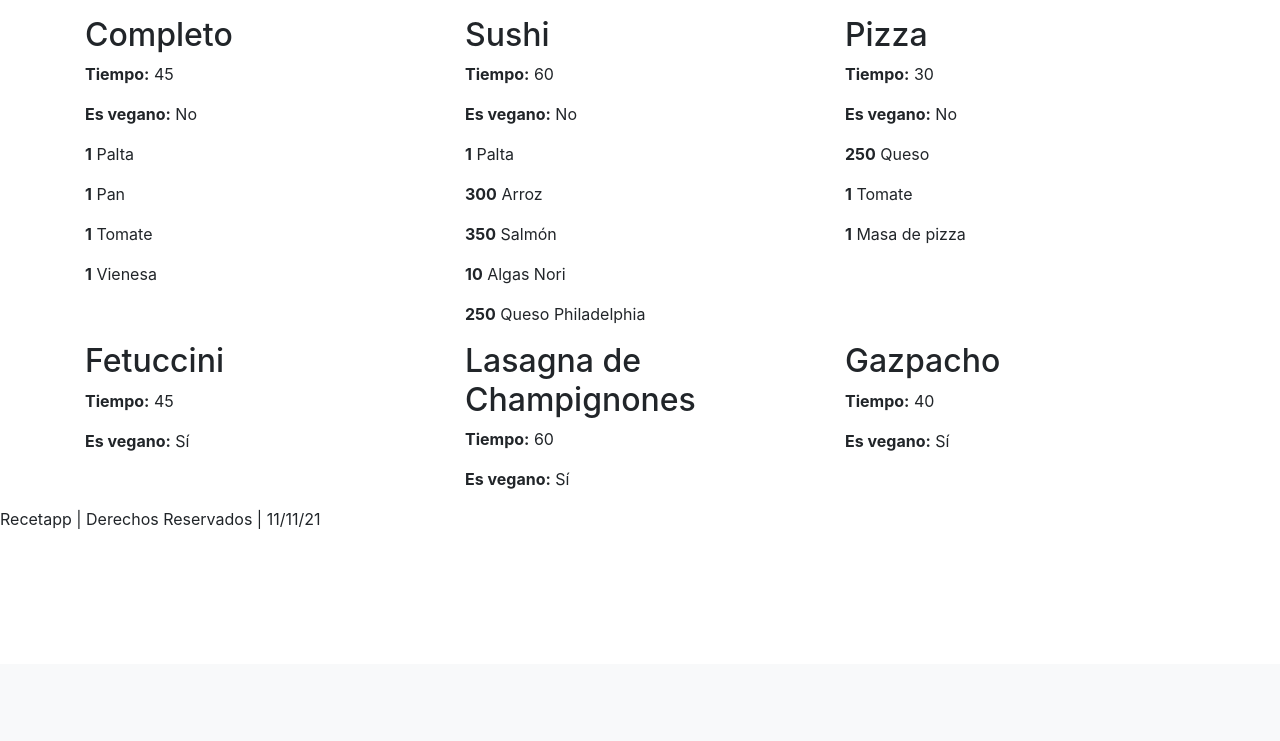
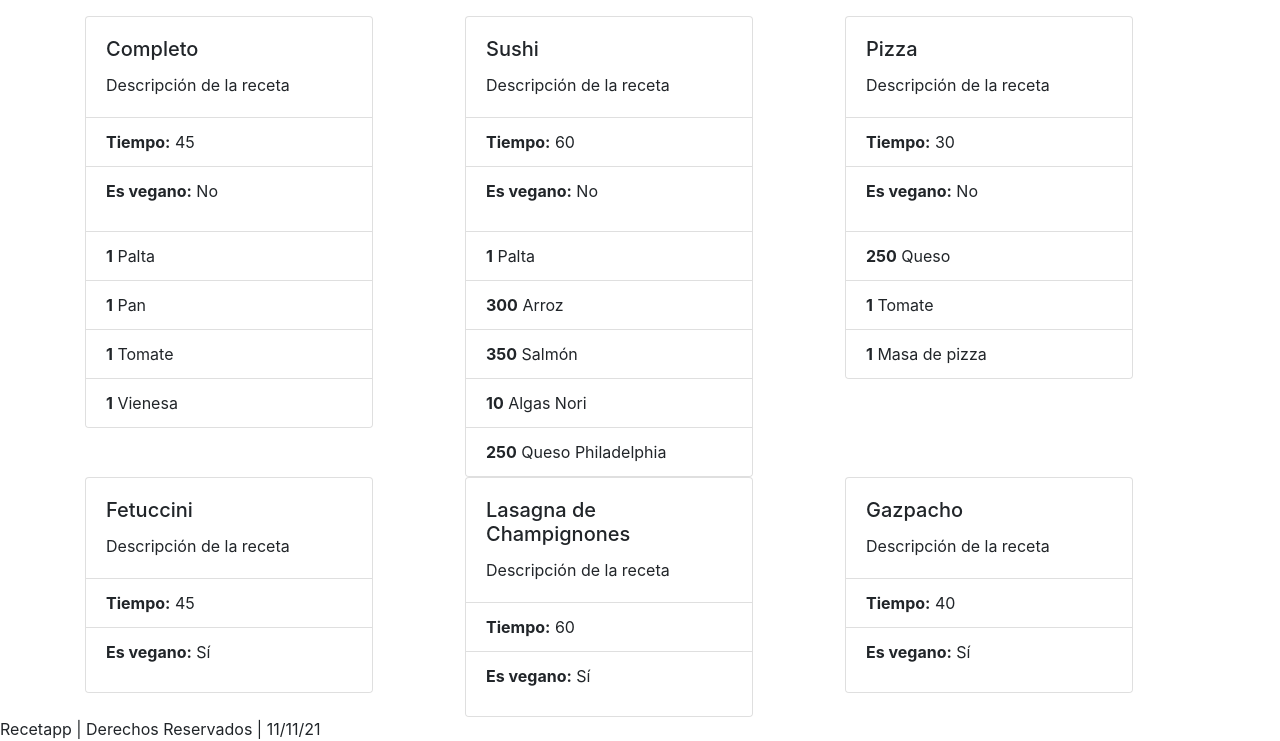
Before and after one commit to Ontos-2021/Recetapp, a Django app: page /recetas in a window 1280 px wide. Shown: the part 136-877 px from the top of the page. Before the commit the page ends 665 px from the top, so only its background shows below. Run offline with Django 3.2, Linux system fonts and the light colour scheme; data comes from the database, SQL or seed files in the repository; some libraries are stand-ins or nearby versions.

Commit message:
Agregué 'Cards' a las recetas

```diff
--- a/Recetapp/Apps/Recetas/templates/recetas.html
+++ b/Recetapp/Apps/Recetas/templates/recetas.html
@@ -13,28 +13,36 @@
 
 {% block content %}
 
-
-
     <div class="container">
         <div class="row">
+
             {% for receta in recetas %}
+
                 <div class="col-xl-4 col-md-6 col-12">
-                    <h2>{{ receta.nombre }}</h2>
-                        <p><b>Tiempo:</b> {{ receta.tiempo }}</p>
-
+                    <div class="card" style="width: 18rem;">
+                        <div class="card-body">
+                          <h5 class="card-title">{{ receta.nombre }}</h5>
+                          <p class="card-text">Descripción de la receta</p>
+                        </div>
+                        <ul class="list-group list-group-flush">
+                            <li class="list-group-item"><b>Tiempo:</b> {{ receta.tiempo }}</li>
+                            <li class="list-group-item">
                                 {% if receta.vegano == True %}
                                     <p><b>Es vegano:</b> Sí</p>
                                 {% else %}
                                     <p><b>Es vegano:</b> No</p>
                                 {% endif %}
+                            </li>
                             {% for recetaingrediente in receta.recetaingrediente_set.all %}
-                            <p><b>{{ recetaingrediente.cantidad }}</b> {{ recetaingrediente.ingrediente }}</p>
+                                <li class="list-group-item"><b>{{ recetaingrediente.cantidad }}</b> {{ recetaingrediente.ingrediente }}</li>
                             {% endfor %}
-                </div>
-            {% endfor %}
+                        </ul>
                     </div>
                 </div>
 
+            {% endfor %}
 
+        </div>
+    </div>
 
 {% endblock %}
```
Lines whose indentation alone changed are shown as unchanged.
